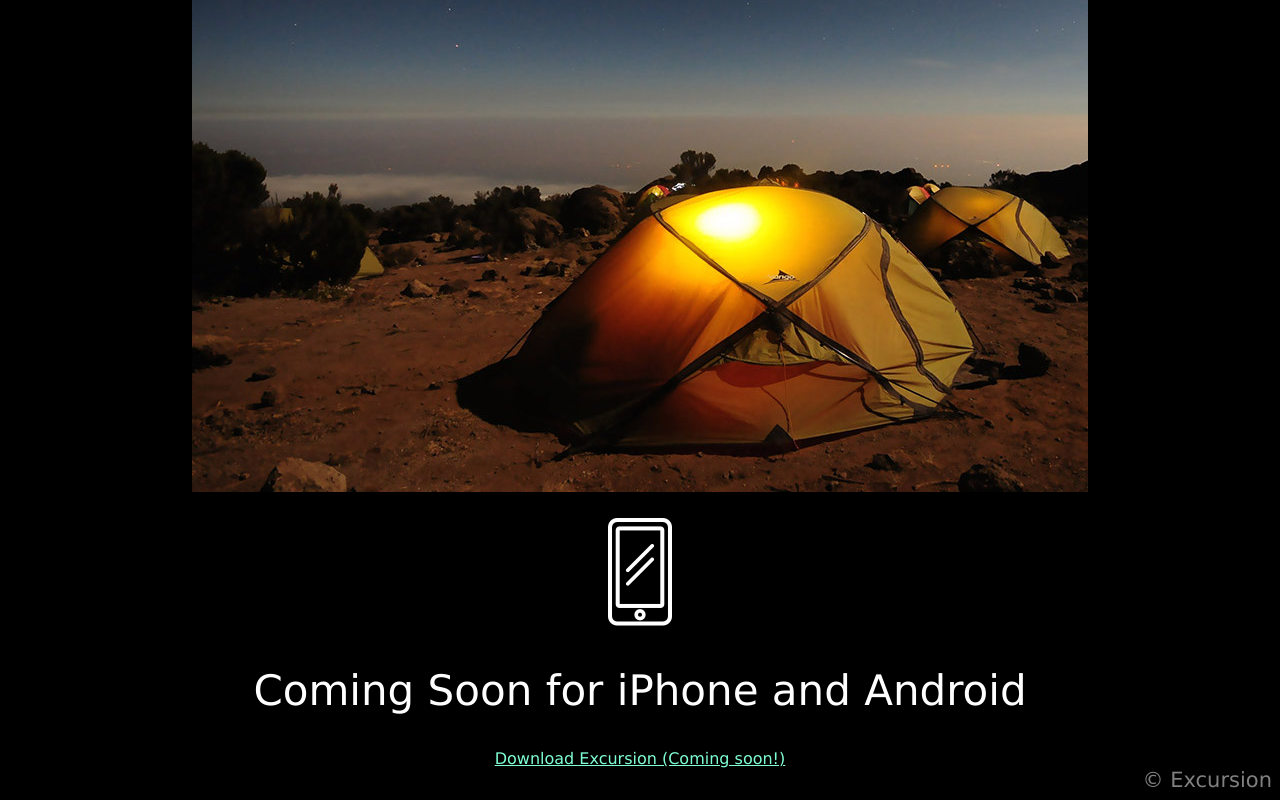
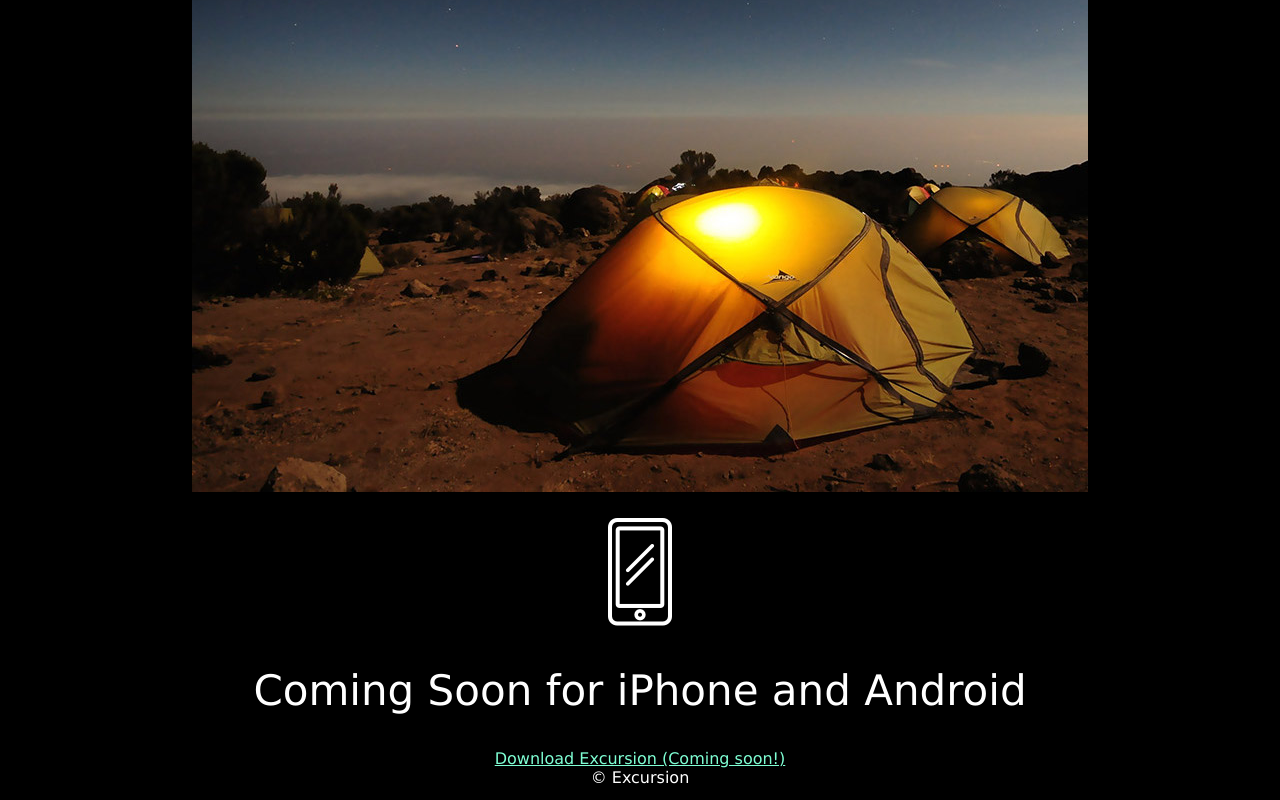
Before and after one commit to benvanburen/excursion, a plain HTML site: page index.html in a window 1280 px wide. Shown: the part 497-1297 px from the top of the page. Drawn offline with Linux system fonts and the light colour scheme.

Commit message:
Formatting review. Final version.

```diff
--- a/index.html
+++ b/index.html
@@ -35,7 +35,7 @@
     <br>
 
     <!-- Footer -->
-    <div class="footer">
+    <div class="copyright">
       &copy; Excursion
     </div>
 
```
